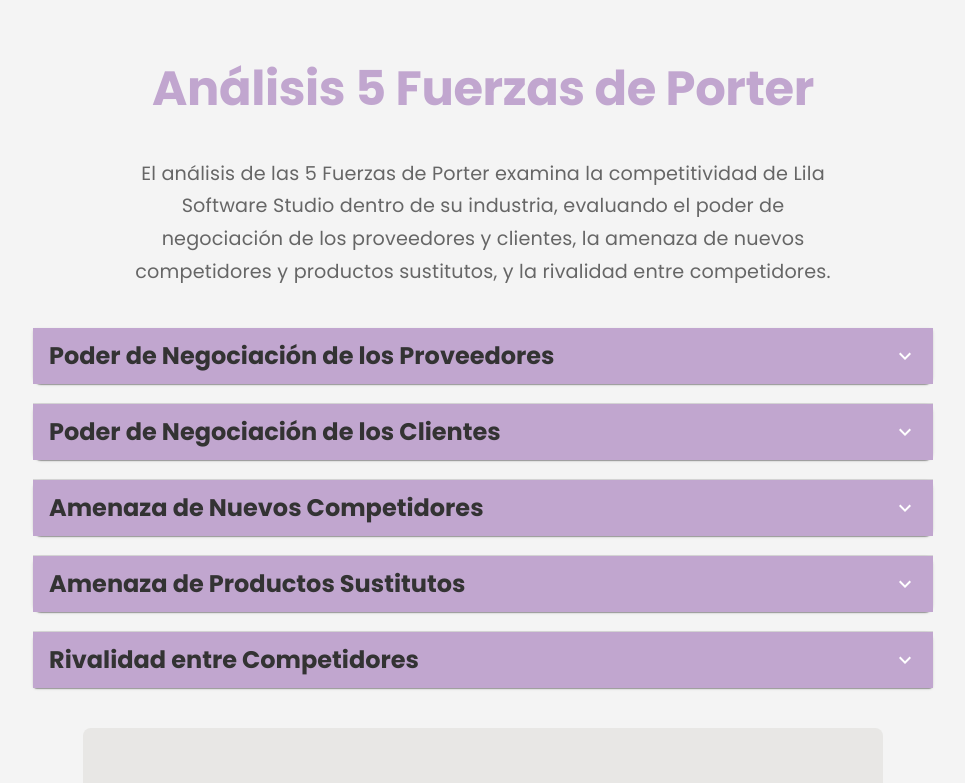
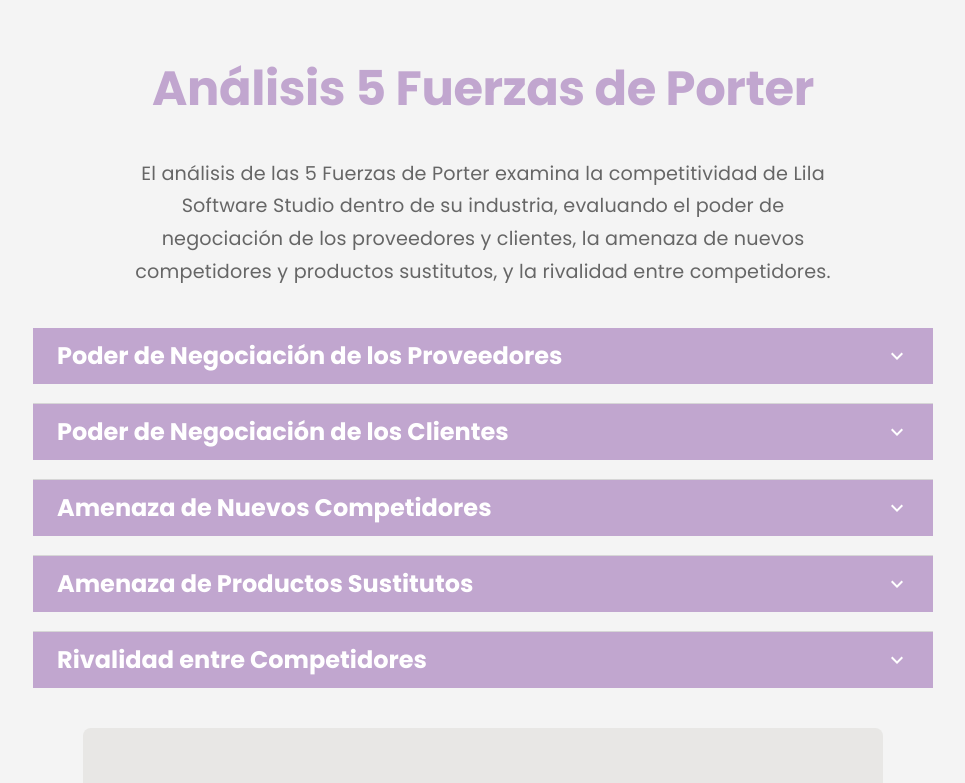
Before and after one commit to Belen-Humbert/proyecto-dise-o, a React (Vite) app in the folder proyectoUI/: page /porter in a window 1280 px wide. Shown: the top 783 px of the page, without its empty margins (157-1122 px from the left). Built offline with nearby package versions, Linux system fonts and the light colour scheme; a web font is replaced by a local one.

Commit message:
mejoras en archivo PORTERlila.jsx y estilos

```diff
--- a/proyectoUI/src/Styles/Lila.css
+++ b/proyectoUI/src/Styles/Lila.css
@@ -212,7 +212,7 @@
 }
 
 .img-container:hover .zoomable-image {
-    transform: scale(2.5);
+    transform: scale(2.0);
     z-index: 2;
 }
 
--- a/proyectoUI/src/Styles/PORTERlila.module.css
+++ b/proyectoUI/src/Styles/PORTERlila.module.css
@@ -32,10 +32,12 @@
 
 /* Estilos del resumen de los acordeones */
 .porterLilaAccordionSummary {
-  background-color: #936A9F !important;
-  color: white !important;
+  background-color: #c1a6cf !important;
+  color: white !important; /* Título en blanco */
+  font-family: 'Poppins', sans-serif !important;
   font-weight: 700 !important;
-  justify-content: center;  /* Centrar el texto */
+  justify-content: center !important;
+  padding: 0 24px !important;
 }
 
 /* Estilos de los detalles */
@@ -74,5 +76,5 @@
 }
 
 .porterLilaImage:hover {
-  transform: scale(1.2); /* Aumenta el tamaño de la imagen al pasar el cursor */
+  transform: scale(1.05); /* Aumenta el tamaño de la imagen al pasar el cursor */
 }
--- a/proyectoUI/src/screens/PORTERlila.jsx
+++ b/proyectoUI/src/screens/PORTERlila.jsx
@@ -15,16 +15,20 @@
   };
 
   return (
-    <div className={styles.porterLilaContainer}>
+    <div style={{
+      padding: '60px 20px',
+      backgroundColor: '#f4f4f4',
+      textAlign: 'center',
+    }}>
       <Typography
         variant="h2"
         sx={{
           fontFamily: 'Poppins, sans-serif !important',
           fontWeight: 700,
-          color: '#c1a6cf',  // Color del título
-          fontSize: '3rem',
-          marginBottom: '40px',
-          textAlign: 'center',
+          color: '#c1a6cf !important',  // Color del título
+          fontSize: '3rem !important',
+          marginBottom: '40px !important',
+          textAlign: 'center !important',
         }}
       >
         Análisis 5 Fuerzas de Porter
@@ -35,12 +39,12 @@
         variant="body1"
         sx={{
           fontFamily: 'Poppins, sans-serif !important',
-          fontSize: '1.2rem',
-          color: '#666',
-          maxWidth: '700px',
-          margin: '0 auto 40px auto', // Centrado y espacio inferior
-          textAlign: 'center',
-          lineHeight: 1.7,
+          fontSize: '1.2rem !important',
+          color: '#666 !important',
+          maxWidth: '700px !important',
+          margin: '0 auto 40px auto !important', // Centrado y espacio inferior
+          textAlign: 'center !important',
+          lineHeight: '1.7 !important',
         }}
       >
         El análisis de las 5 Fuerzas de Porter examina la competitividad de Lila Software Studio dentro de su industria,
@@ -48,43 +52,45 @@
         sustitutos, y la rivalidad entre competidores.
       </Typography>
 
-      <div className={styles.accordionWrapper}>
+      <div style={{
+        maxWidth: '900px',
+        margin: '0 auto',
+      }}>
         {/* Acordeón: Poder de Negociación de los Proveedores */}
         <Accordion
           expanded={expanded === 'panel1'}
           onChange={handleChange('panel1')}
           sx={{
-            marginBottom: '20px',
-            borderRadius: '8px',
-            backgroundColor: expanded === 'panel1' ? '#ffffff' : '#c1a6cf',  // Cambiar el fondo del acordeón
+            marginBottom: '20px !important',
+            borderRadius: '8px !important',
+            backgroundColor: '#ffffff !important',  // Fondo blanco siempre cuando se expande
+            boxShadow: 'none !important', // Eliminar sombras
           }}
         >
           <AccordionSummary
-            expandIcon={<ExpandMoreIcon sx={{ color: expanded === 'panel1' ? '#c1a6cf' : 'white' }} />}
-            sx={{
-              backgroundColor: '#c1a6cf',  // Cambiar el fondo del acordeón cerrado
-              color: 'white',
-              fontFamily: 'Poppins, sans-serif',
-              fontWeight: 700,
-              justifyContent: 'center',
-            }}
+            expandIcon={<ExpandMoreIcon sx={{ color: expanded === 'panel1' ? '#c1a6cf !important' : 'white !important' }} />}
+            className={styles.porterLilaAccordionSummary}  // Usamos la clase de CSS module
           >
             <Typography
               variant="h5"
-              sx={{ fontFamily: 'Poppins, sans-serif', fontWeight: 700 }}
+              sx={{
+                fontFamily: 'Poppins, sans-serif !important',
+                fontWeight: 700,
+                color: 'white !important',  // Aseguramos el texto en blanco
+              }}
             >
               Poder de Negociación de los Proveedores
             </Typography>
           </AccordionSummary>
           <AccordionDetails
             sx={{
-              backgroundColor: '#ffffff', // Fondo blanco cuando se abre
-              color: '#666',
-              maxWidth: '700px',
-              margin: '0 auto',
-              padding: '20px',
-              textAlign: 'center',
-              lineHeight: 1.7,
+              backgroundColor: '#ffffff !important', // Fondo blanco siempre cuando se expande
+              color: '#666 !important',
+              maxWidth: '700px !important',
+              margin: '0 auto !important',
+              padding: '20px !important',
+              textAlign: 'left !important',
+              lineHeight: '1.7 !important',
               fontFamily: 'Poppins, sans-serif !important',
             }}
           >
@@ -92,9 +98,9 @@
               variant="body1"
               sx={{
                 fontFamily: 'Poppins, sans-serif !important',
-                fontSize: '1.2rem',
-                color: '#666',
-                lineHeight: 1.7,
+                fontSize: '1.2rem !important',
+                color: '#666 !important',
+                lineHeight: '1.7 !important',
               }}
             >
               Lila depende de una serie de proveedores de herramientas tecnológicas esenciales para su operación diaria,
@@ -115,37 +121,36 @@
           expanded={expanded === 'panel2'}
           onChange={handleChange('panel2')}
           sx={{
-            marginBottom: '20px',
-            borderRadius: '8px',
-            backgroundColor: expanded === 'panel2' ? '#ffffff' : '#c1a6cf',
+            marginBottom: '20px !important',
+            borderRadius: '8px !important',
+            backgroundColor: '#ffffff !important',  // Fondo blanco siempre cuando se expande
+            boxShadow: 'none !important',
           }}
         >
           <AccordionSummary
-            expandIcon={<ExpandMoreIcon sx={{ color: expanded === 'panel2' ? '#c1a6cf' : 'white' }} />}
-            sx={{
-              backgroundColor: '#c1a6cf',
-              color: 'white',
-              fontFamily: 'Poppins, sans-serif',
-              fontWeight: 700,
-              justifyContent: 'center',
-            }}
+            expandIcon={<ExpandMoreIcon sx={{ color: expanded === 'panel2' ? '#c1a6cf !important' : 'white !important' }} />}
+            className={styles.porterLilaAccordionSummary}  // Usamos la clase de CSS module
           >
             <Typography
               variant="h5"
-              sx={{ fontFamily: 'Poppins, sans-serif', fontWeight: 700 }}
+              sx={{
+                fontFamily: 'Poppins, sans-serif !important',
+                fontWeight: 700,
+                color: 'white !important',  // Aseguramos el texto en blanco
+              }}
             >
               Poder de Negociación de los Clientes
             </Typography>
           </AccordionSummary>
           <AccordionDetails
             sx={{
-              backgroundColor: '#ffffff', // Fondo blanco cuando se abre
-              color: '#666',
-              maxWidth: '700px',
-              margin: '0 auto',
-              padding: '20px',
-              textAlign: 'center',
-              lineHeight: 1.7,
+              backgroundColor: '#ffffff !important',
+              color: '#666 !important',
+              maxWidth: '700px !important',
+              margin: '0 auto !important',
+              padding: '20px !important',
+              textAlign: 'left !important',
+              lineHeight: '1.7 !important',
               fontFamily: 'Poppins, sans-serif !important',
             }}
           >
@@ -153,9 +158,9 @@
               variant="body1"
               sx={{
                 fontFamily: 'Poppins, sans-serif !important',
-                fontSize: '1.2rem',
-                color: '#666',
-                lineHeight: 1.7,
+                fontSize: '1.2rem !important',
+                color: '#666 !important',
+                lineHeight: '1.7 !important',
               }}
             >
               Lila tiene la ventaja de trabajar con clientes que valoran la calidad y la personalización de sus productos,
@@ -173,37 +178,36 @@
           expanded={expanded === 'panel3'}
           onChange={handleChange('panel3')}
           sx={{
-            marginBottom: '20px',
-            borderRadius: '8px',
-            backgroundColor: expanded === 'panel3' ? '#ffffff' : '#c1a6cf',
+            marginBottom: '20px !important',
+            borderRadius: '8px !important',
+            backgroundColor: '#ffffff !important',  // Fondo blanco siempre cuando se expande
+            boxShadow: 'none !important',
           }}
         >
           <AccordionSummary
-            expandIcon={<ExpandMoreIcon sx={{ color: expanded === 'panel3' ? '#c1a6cf' : 'white' }} />}
-            sx={{
-              backgroundColor: '#c1a6cf',
-              color: 'white',
-              fontFamily: 'Poppins, sans-serif',
-              fontWeight: 700,
-              justifyContent: 'center',
-            }}
+            expandIcon={<ExpandMoreIcon sx={{ color: expanded === 'panel3' ? '#c1a6cf !important' : 'white !important' }} />}
+            className={styles.porterLilaAccordionSummary}  // Usamos la clase de CSS module
           >
             <Typography
               variant="h5"
-              sx={{ fontFamily: 'Poppins, sans-serif', fontWeight: 700 }}
+              sx={{
+                fontFamily: 'Poppins, sans-serif !important',
+                fontWeight: 700,
+                color: 'white !important',  // Aseguramos el texto en blanco
+              }}
             >
               Amenaza de Nuevos Competidores
             </Typography>
           </AccordionSummary>
           <AccordionDetails
             sx={{
-              backgroundColor: '#ffffff', // Fondo blanco cuando se abre
-              color: '#666',
-              maxWidth: '700px',
-              margin: '0 auto',
-              padding: '20px',
-              textAlign: 'center',
-              lineHeight: 1.7,
+              backgroundColor: '#ffffff !important', // Fondo blanco siempre cuando se expande
+              color: '#666 !important',
+              maxWidth: '700px !important',
+              margin: '0 auto !important',
+              padding: '20px !important',
+              textAlign: 'left !important',
+              lineHeight: '1.7 !important',
               fontFamily: 'Poppins, sans-serif !important',
             }}
           >
@@ -211,9 +215,9 @@
               variant="body1"
               sx={{
                 fontFamily: 'Poppins, sans-serif !important',
-                fontSize: '1.2rem',
-                color: '#666',
-                lineHeight: 1.7,
+                fontSize: '1.2rem !important',
+                color: '#666 !important',
+                lineHeight: '1.7 !important',
               }}
             >
               Aunque Lila está bien posicionada en Mendoza, la barrera de entrada en la industria del software es relativamente
@@ -230,37 +234,36 @@
           expanded={expanded === 'panel4'}
           onChange={handleChange('panel4')}
           sx={{
-            marginBottom: '20px',
-            borderRadius: '8px',
-            backgroundColor: expanded === 'panel4' ? '#ffffff' : '#c1a6cf',
+            marginBottom: '20px !important',
+            borderRadius: '8px !important',
+            backgroundColor: '#ffffff !important',  // Fondo blanco siempre cuando se expande
+            boxShadow: 'none !important',
           }}
         >
           <AccordionSummary
-            expandIcon={<ExpandMoreIcon sx={{ color: expanded === 'panel4' ? '#c1a6cf' : 'white' }} />}
-            sx={{
-              backgroundColor: '#c1a6cf',
-              color: 'white',
-              fontFamily: 'Poppins, sans-serif',
-              fontWeight: 700,
-              justifyContent: 'center',
-            }}
+            expandIcon={<ExpandMoreIcon sx={{ color: expanded === 'panel4' ? '#c1a6cf !important' : 'white !important' }} />}
+            className={styles.porterLilaAccordionSummary}  // Usamos la clase de CSS module
           >
             <Typography
               variant="h5"
-              sx={{ fontFamily: 'Poppins, sans-serif', fontWeight: 700 }}
+              sx={{
+                fontFamily: 'Poppins, sans-serif !important',
+                fontWeight: 700,
+                color: 'white !important',  // Aseguramos el texto en blanco
+              }}
             >
               Amenaza de Productos Sustitutos
             </Typography>
           </AccordionSummary>
           <AccordionDetails
             sx={{
-              backgroundColor: '#ffffff', // Fondo blanco cuando se abre
-              color: '#666',
-              maxWidth: '700px',
-              margin: '0 auto',
-              padding: '20px',
-              textAlign: 'center',
-              lineHeight: 1.7,
+              backgroundColor: '#ffffff !important', // Fondo blanco siempre cuando se expande
+              color: '#666 !important',
+              maxWidth: '700px !important',
+              margin: '0 auto !important',
+              padding: '20px !important',
+              textAlign: 'left !important',
+              lineHeight: '1.7 !important',
               fontFamily: 'Poppins, sans-serif !important',
             }}
           >
@@ -268,9 +271,9 @@
               variant="body1"
               sx={{
                 fontFamily: 'Poppins, sans-serif !important',
-                fontSize: '1.2rem',
-                color: '#666',
-                lineHeight: 1.7,
+                fontSize: '1.2rem !important',
+                color: '#666 !important',
+                lineHeight: '1.7 !important',
               }}
             >
               Las soluciones low-code y no-code representan una amenaza significativa para las empresas que desarrollan software
@@ -288,37 +291,36 @@
           expanded={expanded === 'panel5'}
           onChange={handleChange('panel5')}
           sx={{
-            marginBottom: '20px',
-            borderRadius: '8px',
-            backgroundColor: expanded === 'panel5' ? '#ffffff' : '#c1a6cf',
+            marginBottom: '20px !important',
+            borderRadius: '8px !important',
+            backgroundColor: '#ffffff !important',  // Fondo blanco siempre cuando se expande
+            boxShadow: 'none !important',
           }}
         >
           <AccordionSummary
-            expandIcon={<ExpandMoreIcon sx={{ color: expanded === 'panel5' ? '#c1a6cf' : 'white' }} />}
-            sx={{
-              backgroundColor: '#c1a6cf',
-              color: 'white',
-              fontFamily: 'Poppins, sans-serif',
-              fontWeight: 700,
-              justifyContent: 'center',
-            }}
+            expandIcon={<ExpandMoreIcon sx={{ color: expanded === 'panel5' ? '#c1a6cf !important' : 'white !important' }} />}
+            className={styles.porterLilaAccordionSummary}  // Usamos la clase de CSS module
           >
             <Typography
               variant="h5"
-              sx={{ fontFamily: 'Poppins, sans-serif', fontWeight: 700 }}
+              sx={{
+                fontFamily: 'Poppins, sans-serif !important',
+                fontWeight: 700,
+                color: 'white !important',  // Aseguramos el texto en blanco
+              }}
             >
               Rivalidad entre Competidores
             </Typography>
           </AccordionSummary>
           <AccordionDetails
             sx={{
-              backgroundColor: '#ffffff', // Fondo blanco cuando se abre
-              color: '#666',
-              maxWidth: '700px',
-              margin: '0 auto',
-              padding: '20px',
-              textAlign: 'center',
-              lineHeight: 1.7,
+              backgroundColor: '#ffffff !important', // Fondo blanco siempre cuando se expande
+              color: '#666 !important',
+              maxWidth: '700px !important',
+              margin: '0 auto !important',
+              padding: '20px !important',
+              textAlign: 'left !important',
+              lineHeight: '1.7 !important',
               fontFamily: 'Poppins, sans-serif !important',
             }}
           >
@@ -326,9 +328,9 @@
               variant="body1"
               sx={{
                 fontFamily: 'Poppins, sans-serif !important',
-                fontSize: '1.2rem',
-                color: '#666',
-                lineHeight: 1.7,
+                fontSize: '1.2rem !important',
+                color: '#666 !important',
+                lineHeight: '1.7 !important',
               }}
             >
               En Mendoza, Lila se encuentra en un entorno con pocos competidores directos que ofrezcan el mismo nivel de personalización.
@@ -344,11 +346,15 @@
       </div>
 
       {/* Imagen */}
-      <div className={styles.imageContainer}>
+      <div style={{
+        marginTop: '40px',
+        display: 'flex',
+        justifyContent: 'center',
+      }}>
         <img
           src={PORTERlilaImage}
           alt="Análisis 5 Fuerzas de Porter"
-          className={styles.porterLilaImage}
+          className={styles.porterLilaImage}  // Aquí se usa la clase del CSS module
         />
       </div>
     </div>
```
